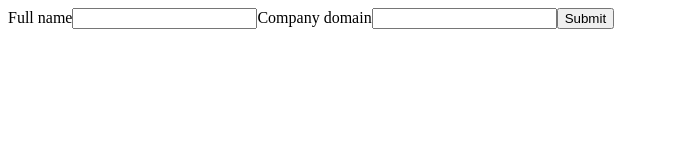
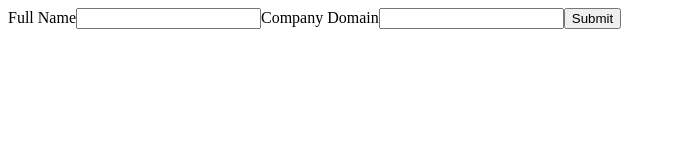
Before and after one commit to samoryka/email-guesser-spa, a React (Create React App) app: page / in a window 1280 px wide. Shown: the top 160 px of the page, without its empty margins (0-676 px from the left). Built offline with nearby package versions, Linux system fonts and the light colour scheme.

Commit message:
extract presentation components

```diff
--- a/src/App.tsx
+++ b/src/App.tsx
@@ -1,5 +1,8 @@
 import React, {FormEvent, useState} from 'react';
 import {deriveEmail} from "./queries/deriveEmail";
+import {TextInput} from "./components/TextInput";
+import {SubmitButton} from "./components/SubmitButton";
+import {ResponseCard} from "./components/ResponseCard";
 
 interface EmailResponse {
     email: string
@@ -23,15 +26,15 @@ export const App = () => {
         setIsLoading(false)
     }
 
-    return (<form onSubmit={handleSubmit}>
-            <label htmlFor={"full_name"}> Full name</label>
-            <input id={"full_name"} value={fullName} onChange={(event) => setFullName(event.target.value)}/>
-            <label htmlFor={"company_domain"}>Company domain</label>
-            <input id={"company_domain"} value={companyDomain}
-                   onChange={(event) => setCompanyDomain(event.target.value)}/>
-            <input type="submit" disabled={isLoading}/>
-            {(emailResponse?.email || emailResponse?.error) &&
-                <span>{emailResponse.email || emailResponse.error}</span>}
+    return (
+        <form onSubmit={handleSubmit}>
+            <TextInput id={"full_name"} label={"Full Name"} value={fullName} disabled={isLoading}
+                       setValue={setFullName}/>
+            <TextInput id={"company_domain"} label={"Company Domain"} value={companyDomain} disabled={isLoading}
+                       setValue={setCompanyDomain}/>
+            <SubmitButton disabled={isLoading}/>
+            {emailResponse?.email && <ResponseCard text={emailResponse.email} isError={false}/>}
+            {emailResponse?.error && <ResponseCard text={emailResponse.error} isError={true}/>}
         </form>
     )
 }
--- /dev/null
+++ b/src/components/ResponseCard.tsx
@@ -0,0 +1,7 @@
+
+interface ResponseCardProps {
+    text: string
+    isError: boolean
+}
+
+export const ResponseCard = ({text, isError}: ResponseCardProps) => <div>{text}</div>
--- /dev/null
+++ b/src/components/SubmitButton.tsx
@@ -0,0 +1,7 @@
+import React from "react";
+
+interface SubmitButtonProps {
+    disabled: boolean
+}
+
+export const SubmitButton = ({disabled}: SubmitButtonProps) => <input type="submit" disabled={disabled}/>
--- /dev/null
+++ b/src/components/TextInput.tsx
@@ -0,0 +1,16 @@
+import React from "react";
+
+interface TextInputProps {
+    id: string
+    label: string
+    value: string
+    disabled: boolean
+    setValue: (value: string) => void
+}
+
+export const TextInput = ({id, label, value, disabled, setValue}: TextInputProps) => (
+    <>
+        <label htmlFor={id}>{label}</label>
+        <input id={id} value={value} disabled={disabled} onChange={(event) => setValue(event.target.value)}/>
+    </>
+)
```
